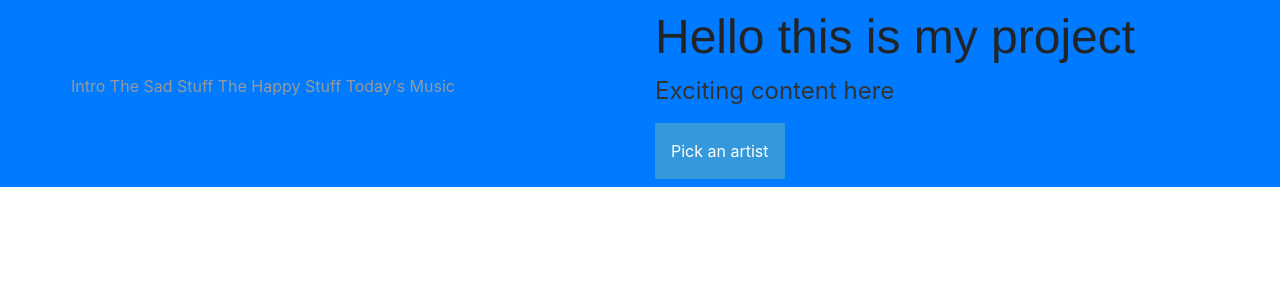
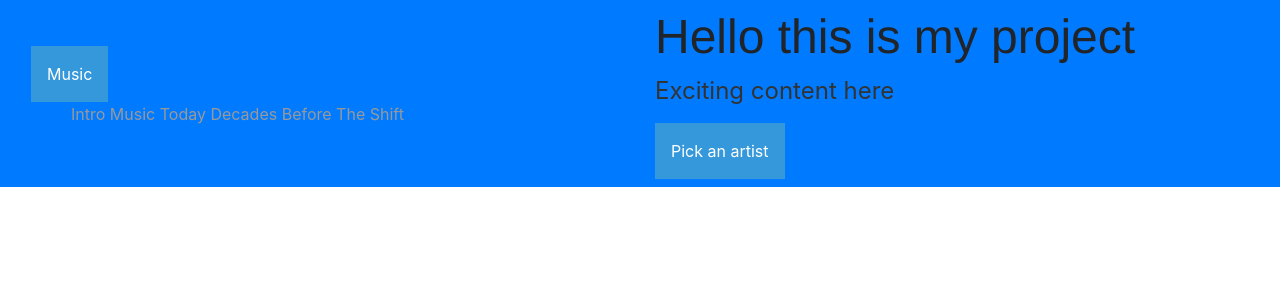
Before and after one commit to ah-dali/ah-dali.github.io, a Jekyll site: the page built from index.html, in a window 1280 px wide. Shown: the top 300 px of the page. Built offline with Jekyll 4.4.1, drawn with Linux system fonts in a browser that asks for light colours; nearby versions of some CDN libraries; library files that are not in the unit come from our copies.

Commit message:
Update default.html

```diff
--- a/_layouts/default.html
+++ b/_layouts/default.html
@@ -17,11 +17,12 @@
                     			<a class="navbar-brand" href=#myPage>DALI ABOUL HOUSN</a>
 					 <span class="navbar-toggler-icon"></span>
                			 </button>
+				<button onclick="myFunction()" class="dropbtn">Music</button>
     		            <ul>
         		        <a href="/">Intro</a>
-	        	        <a href="/sad">The Sad Stuff</a>
-        			<a href="/happy">The Happy Stuff</a>
-        			<a href="/conclusion">Today's Music</a>
+	        	        <a href="/sad">Music Today</a>
+        			<a href="/happy">Decades Before</a>
+        			<a href="/conclusion">The Shift</a>
     			    </ul>
 			</div>
 		  </div>
```
